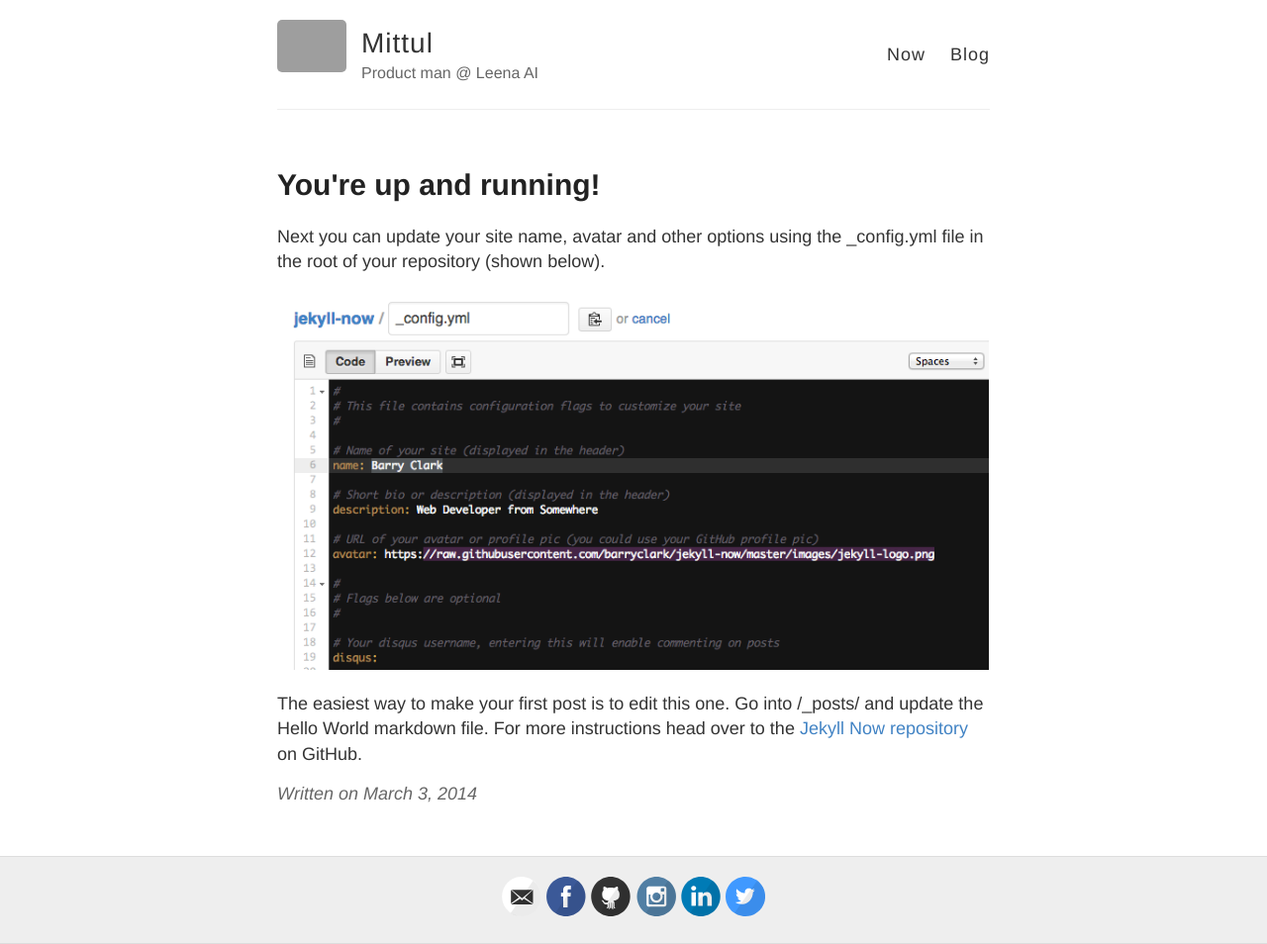
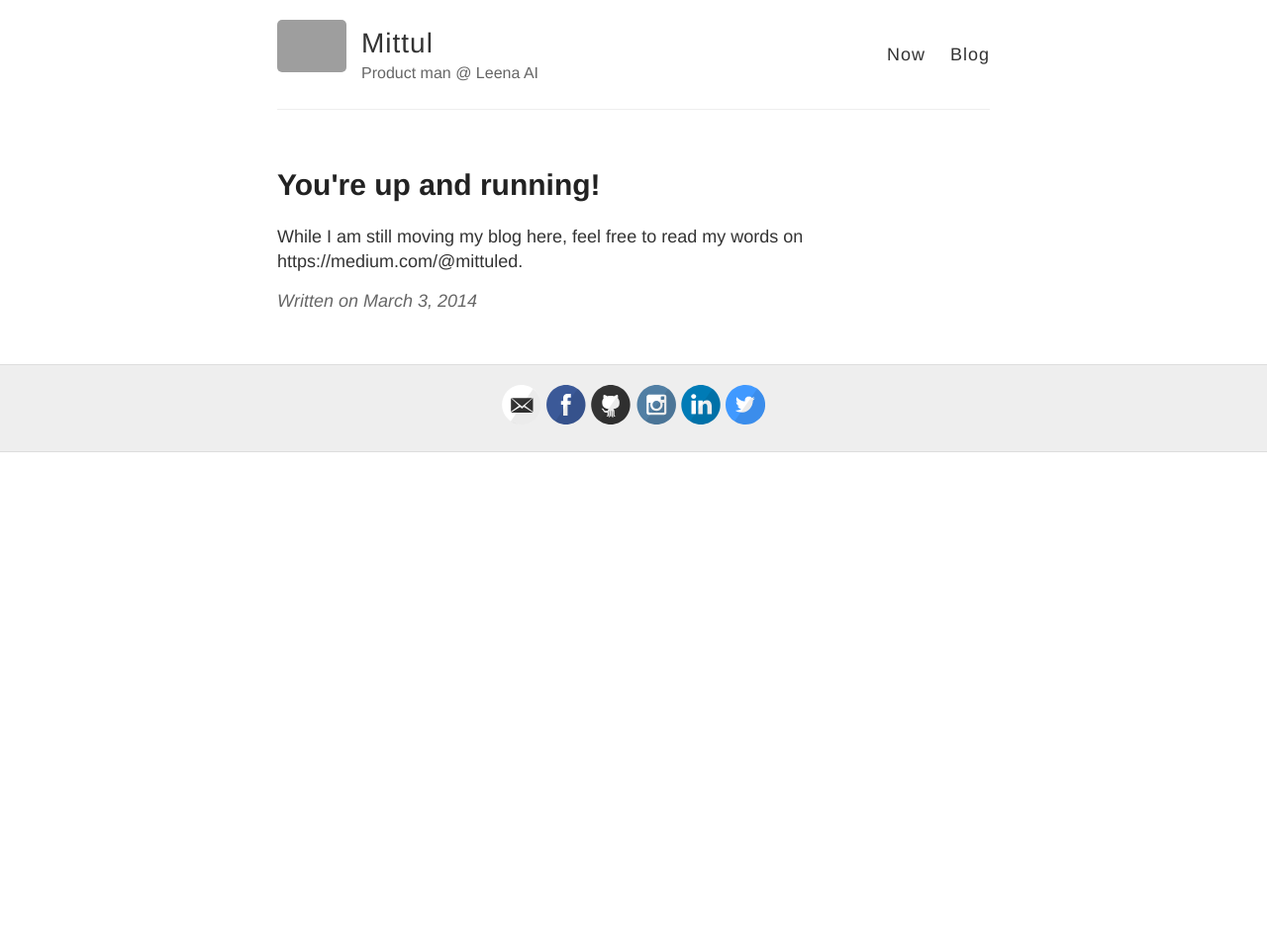
Before and after one commit to mittuled/blog, a Jekyll site: the page built from _posts/2014-3-3-Hello-World.md, in a window 1280 px wide. Shown: the whole page at 99% size. Built offline with Jekyll 4.4.1, drawn with Linux system fonts in a browser that asks for light colours; after the commit the page ends 900 px from its top, so only the background shows below that; grey boxes are pictures that could not be loaded.

Commit message:
Updated dummy post to content link

```diff
--- a/_posts/2014-3-3-Hello-World.md
+++ b/_posts/2014-3-3-Hello-World.md
@@ -3,8 +3,4 @@ layout: post
 title: You're up and running!
 ---
 
-Next you can update your site name, avatar and other options using the _config.yml file in the root of your repository (shown below).
-
-![_config.yml]({{ site.baseurl }}/images/config.png)
-
-The easiest way to make your first post is to edit this one. Go into /_posts/ and update the Hello World markdown file. For more instructions head over to the [Jekyll Now repository](https://github.com/barryclark/jekyll-now) on GitHub.
+While I am still moving my blog here, feel free to read my words on https://medium.com/@mittuled.
```
